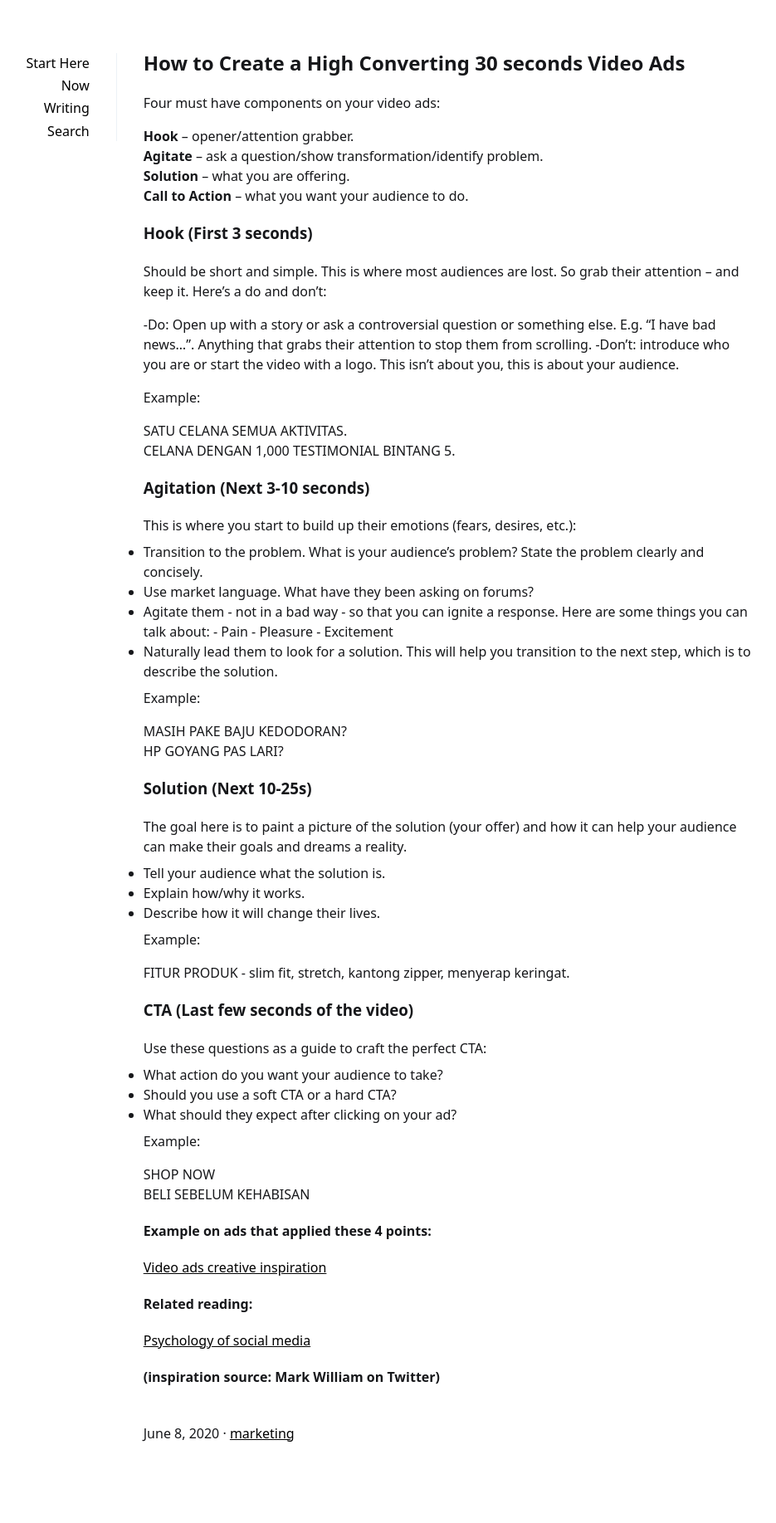
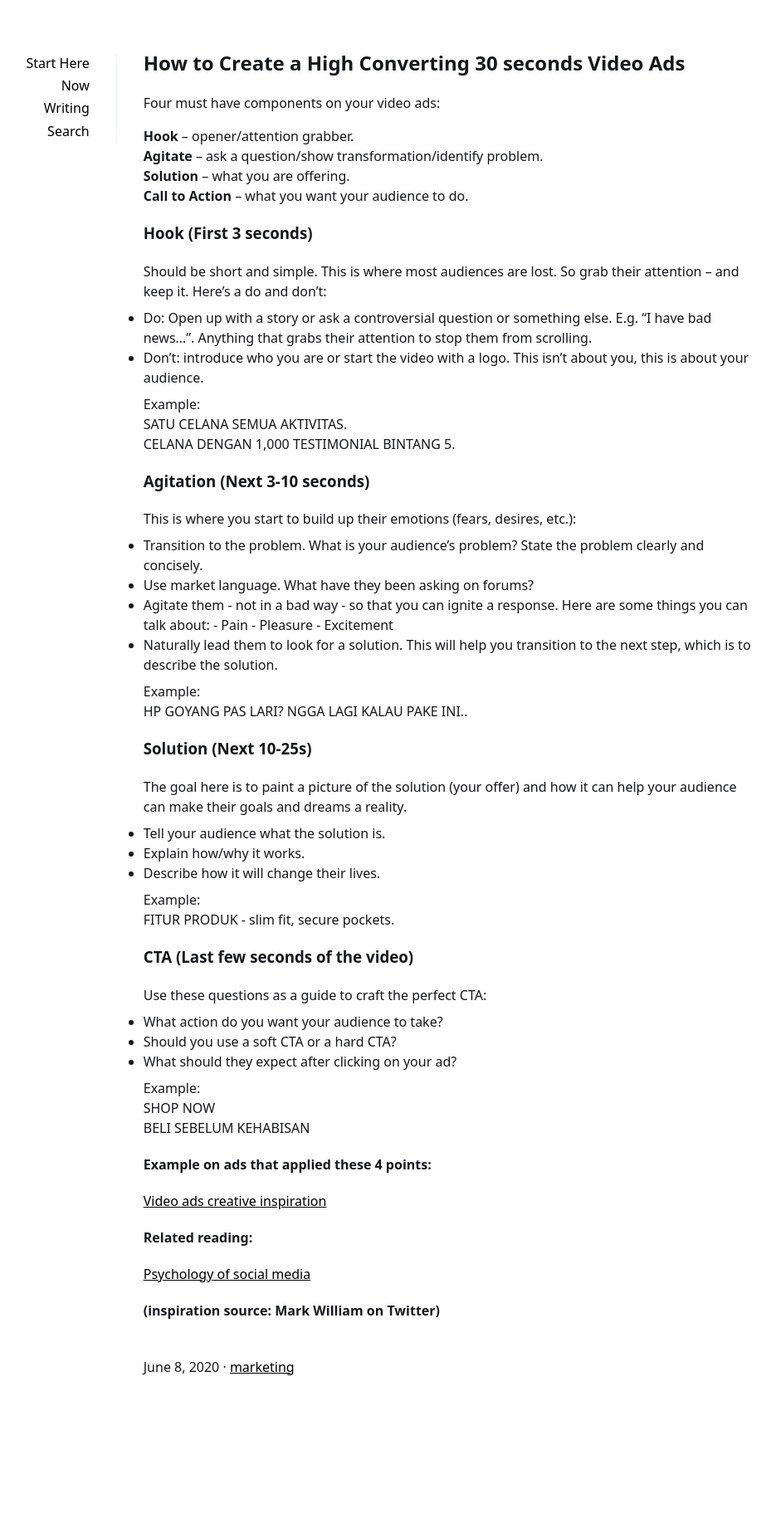
Before and after one commit to chickenchop/jekyll, a Jekyll site: the page built from _posts/2020-06-08-How-to-Create-a-High-Converting 1-Minute-Video-Ads.md, in a window 1280 px wide. Shown: the whole page at 83% size, without its empty margins (180-1115 px from the left). Built offline with Jekyll 4.4.1, drawn with Linux system fonts in a browser that asks for light colours; after the commit the page ends 1755 px from its top, so only the background shows below that.

Commit message:
Fixing post format8

```diff
--- a/_posts/2020-06-08-How-to-Create-a-High-Converting 1-Minute-Video-Ads.md
+++ b/_posts/2020-06-08-How-to-Create-a-High-Converting 1-Minute-Video-Ads.md
@@ -33,10 +32,8 @@ This is where you start to build up their emotions (fears, desires, etc.):
 		- Excitement
 - Naturally lead them to look for a solution. This will help you transition to the next step, which is to describe the solution.
 
-Example:
-
-MASIH PAKE BAJU KEDODORAN?<br>
-HP GOYANG PAS LARI?<br>
+Example:<br>
+HP GOYANG PAS LARI? NGGA LAGI KALAU PAKE INI..
 
 ### Solution (Next 10-25s)
 The goal here is to paint a picture of the solution (your offer) and how it can help your audience can make their goals and dreams a reality.
@@ -44,9 +41,8 @@ The goal here is to paint a picture of the solution (your offer) and how it can
 - Explain how/why it works.
 - Describe how it will change their lives.
 
-Example:
-
-FITUR PRODUK - slim fit, stretch, kantong zipper, menyerap keringat.
+Example:<br>
+FITUR PRODUK - slim fit, secure pockets.
 
 ### CTA (Last few seconds of the video)
 Use these questions as a guide to craft the perfect CTA:
```
Also changed, not shown: other parts of _posts/2020-06-08-How-to-Create-a-High-Converting 1-Minute-Video-Ads.md (+4 -6 lines).
